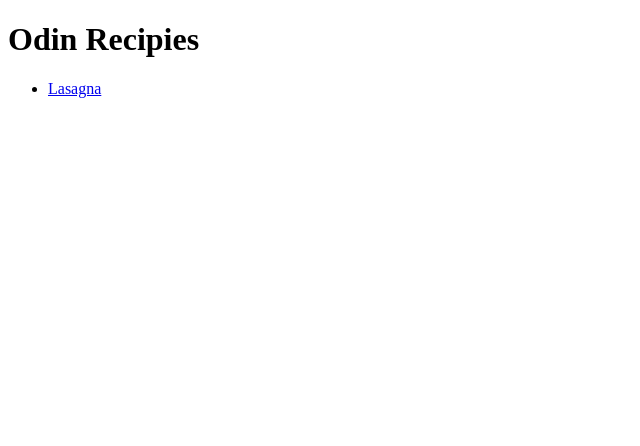
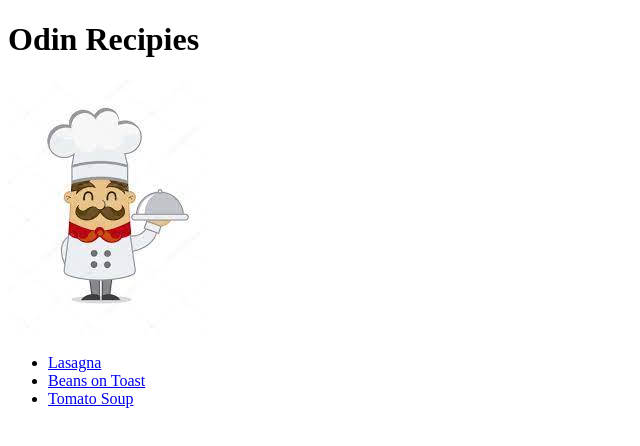
Before and after one commit to mark2661/odin-recipes, a plain HTML site: page index.html in a window 1280 px wide. Shown: the whole page, without its empty margins (0-640 px from the left). Drawn offline with Linux system fonts and the light colour scheme.

Commit message:
Add tomato-soup.html

```diff
--- a/index.html
+++ b/index.html
@@ -6,8 +6,11 @@
     </head>
     <body>
         <h1>Odin Recipies</h1>
+        <img src="./images/cartoon-chef.png" alt="Cartoon chef">
         <ul>
-            <li><a href=./recipes/lasagna.html>Lasagna</a></li>
+            <li><a href="./recipes/lasagna.html">Lasagna</a></li>
+            <li><a href="./recipes/beans-on-toast.html">Beans on Toast</a></li>
+            <li><a href="./recipes/tomato-soup.html">Tomato Soup</a></li>
         </ul>
     </body>
 </html>
```
Also changed, not shown: images/beans-on-toast.jpeg (added), images/cartoon-chef.png (added), images/cooked-beans-and-cheese-on-toast.jpg (added), images/tomato-soup.jpg (added).
